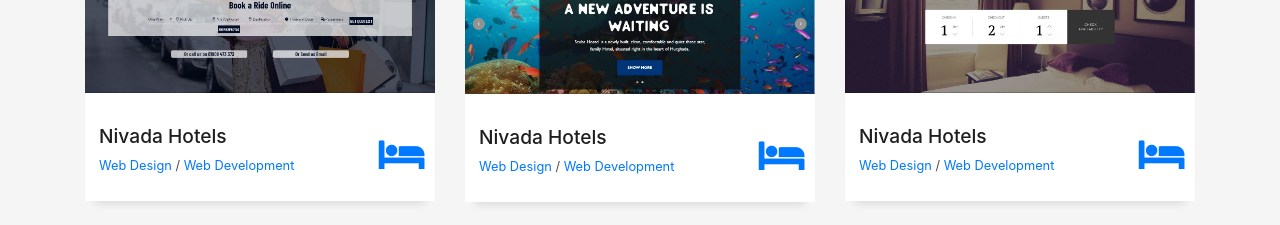
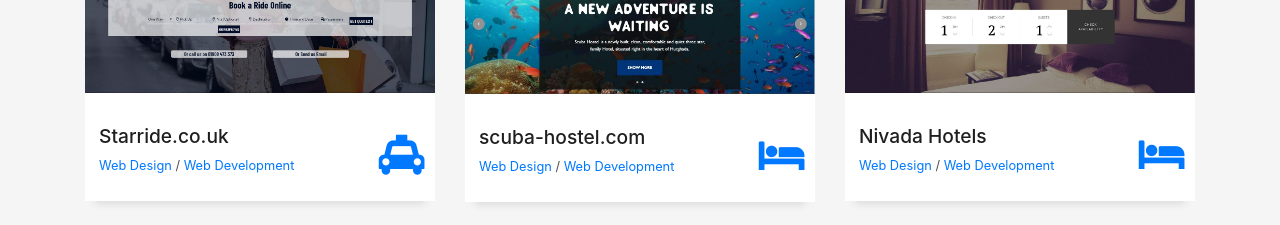
Before and after one commit to elitedeveloper/myportfolio, a plain HTML site: page index.html in a window 1280 px wide. Shown: the part 2840-3065 px from the top of the page. Drawn offline with Linux system fonts and the light colour scheme; some packages are replaced by stand-ins of ours; a script that the page names is missing; files whose address does not match are found by name; a web font is replaced by a local one.

Commit message:
Update index.html

```diff
--- a/index.html
+++ b/index.html
@@ -357,14 +357,14 @@
               <div class="work-content">
                 <div class="row">
                   <div class="col-sm-8">
-                    <h2 class="w-title">Nivada Hotels</h2>
+                    <h2 class="w-title">Starride.co.uk</h2>
                     <div class="w-more">
                       <span class="w-ctegory">Web Design</span> / <span class="w-ctegory">Web Development</span>
                     </div>
                   </div>
                   <div class="col-sm-4">
                     <div class="w-like">
-                      <span class="fa fa-hotel"></span>
+                      <span class="fa fa-cab"></span>
                     </div>
                   </div>
                 </div>
@@ -383,7 +383,7 @@
               <div class="work-content">
                 <div class="row">
                   <div class="col-sm-8">
-                    <h2 class="w-title">Nivada Hotels</h2>
+                    <h2 class="w-title">scuba-hostel.com</h2>
                     <div class="w-more">
                       <span class="w-ctegory">Web Design</span> / <span class="w-ctegory">Web Development</span>
                     </div>
```
